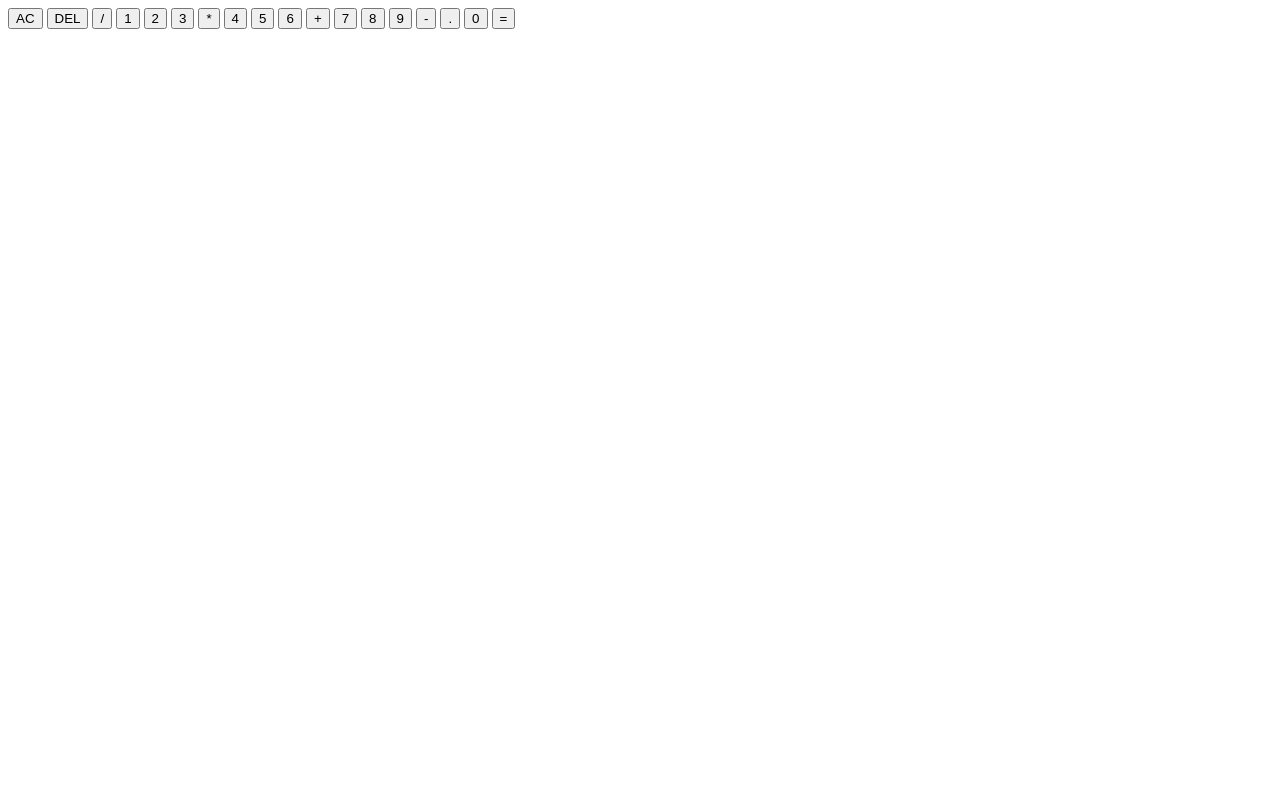
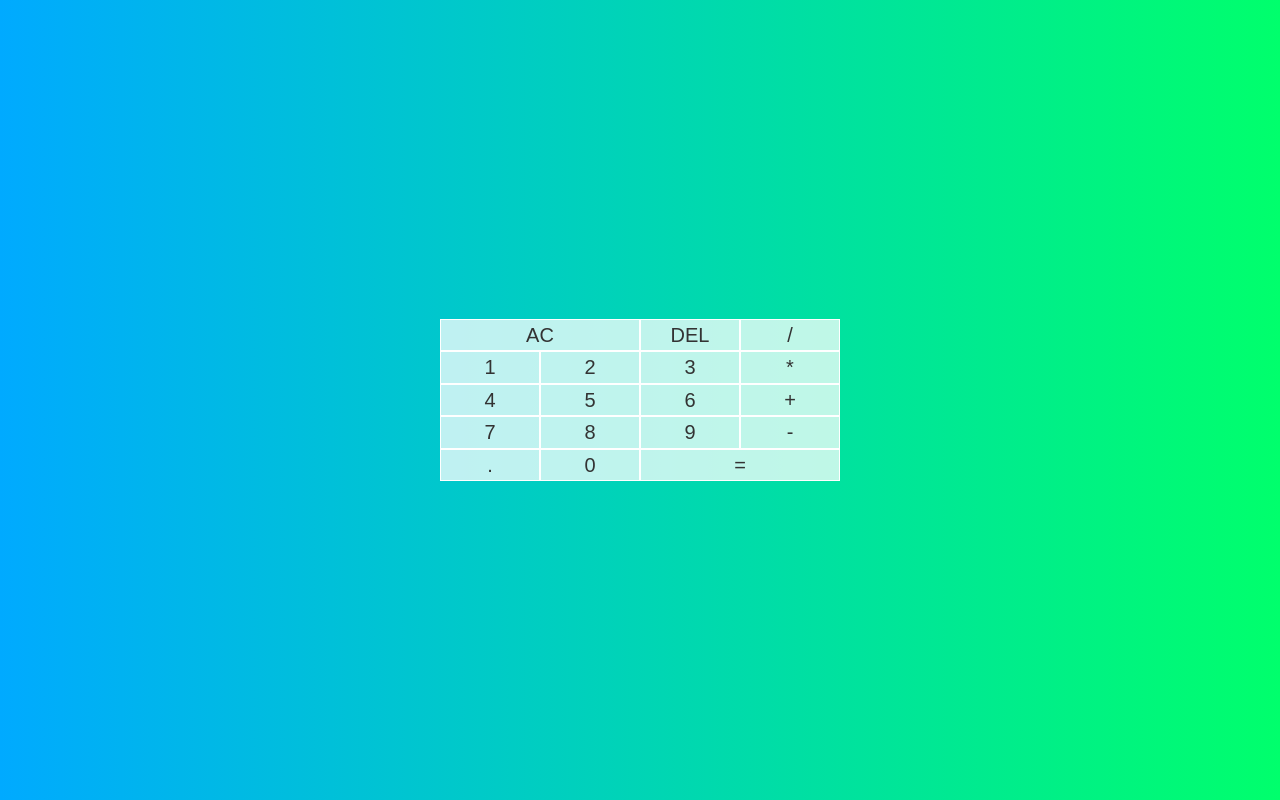
Before and after one commit to suparansharma/Calculator_using_Javascript, a plain HTML site: page index.html in a window 1280 px wide. Drawn offline with nearby package versions, Linux system fonts and the light colour scheme.

Commit message:
button are ready with design

```diff
--- a/index.html
+++ b/index.html
@@ -7,6 +7,7 @@
     <title>Caculator</title>
     <link rel="stylesheet" href="style.css">
     <script src="script.js"></script>
+    <link rel="stylesheet" href="https://maxcdn.bootstrapcdn.com/bootstrap/3.3.7/css/bootstrap.min.css" integrity="sha384-BVYiiSIFeK1dGmJRAkycuHAHRg32OmUcww7on3RYdg4Va+PmSTsz/K68vbdEjh4u" crossorigin="anonymous">
 
 </head>
 <body>
@@ -15,7 +16,6 @@
       <div class="output">
         <div class="previous-operand"></div>
         <div class="current-operand"></div>
-      </div>
       </div>
       <button class="span-two">AC</button>
       <button>DEL</button>
@@ -35,5 +35,7 @@
       <button>.</button>
       <button>0</button>
       <button class="span-two" >=</button>
+    </div>
+
 </body>
 </html>
--- a/style.css
+++ b/style.css
@@ -0,0 +1,50 @@
+*,*::before,*::after{
+    box-sizing: border-box;
+    font-family: Gotham Rounded, sans-serif;
+    font-weight: normal;
+}
+
+body{
+    padding: 0;
+    margin: 0;
+    background: linear-gradient(to right, #00AAff, #00FF6c);
+}
+
+.calculator-grid{
+
+    display: grid;
+    justify-content: center;
+    align-content: center;
+    min-height: 100vh;
+    grid-template-columns: repeat(4, 100px);
+    grid-template-rows: minmax(120,auto) repeat (5,100px);
+
+}
+
+
+.calculator-grid > button{
+    cursor: pointer;
+    font-size: 2rem ;
+    border: 1px solid white;
+    outline: none;
+    background-color: rgba(255, 255, 255, .75);
+}
+
+
+.calculator-grid > button:hover{
+
+    background-color: rgba(255, 255, 255, .9);
+
+}
+
+
+.span-two{
+
+    grid-column: span 2;
+}
+
+.output{
+
+    grid-column: 1 / -1;
+    background-color: rgba(0, 0, 0, .75);
+}
```
Lines whose indentation alone changed are shown as unchanged.
